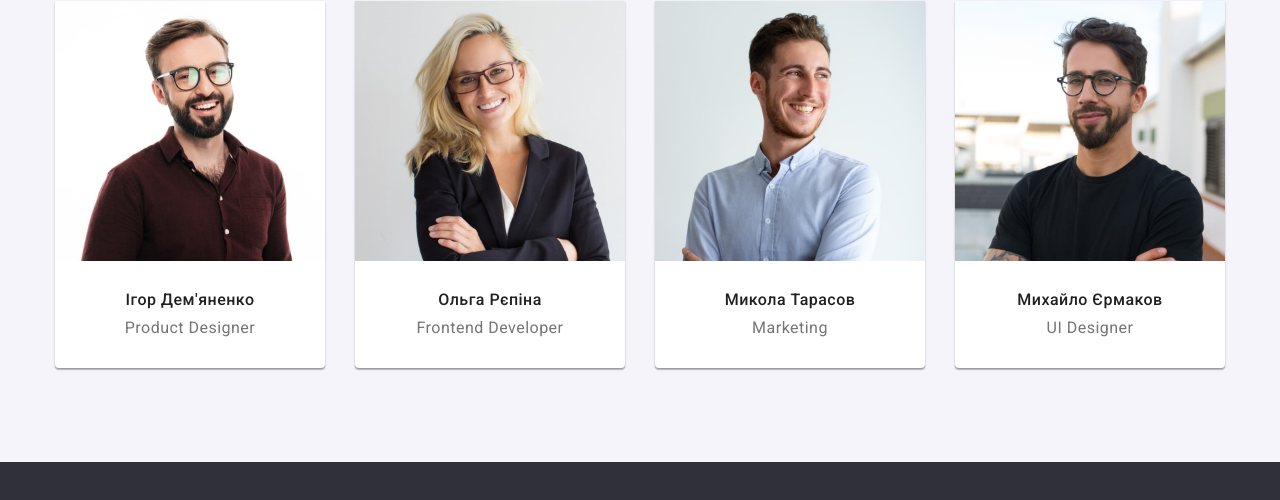
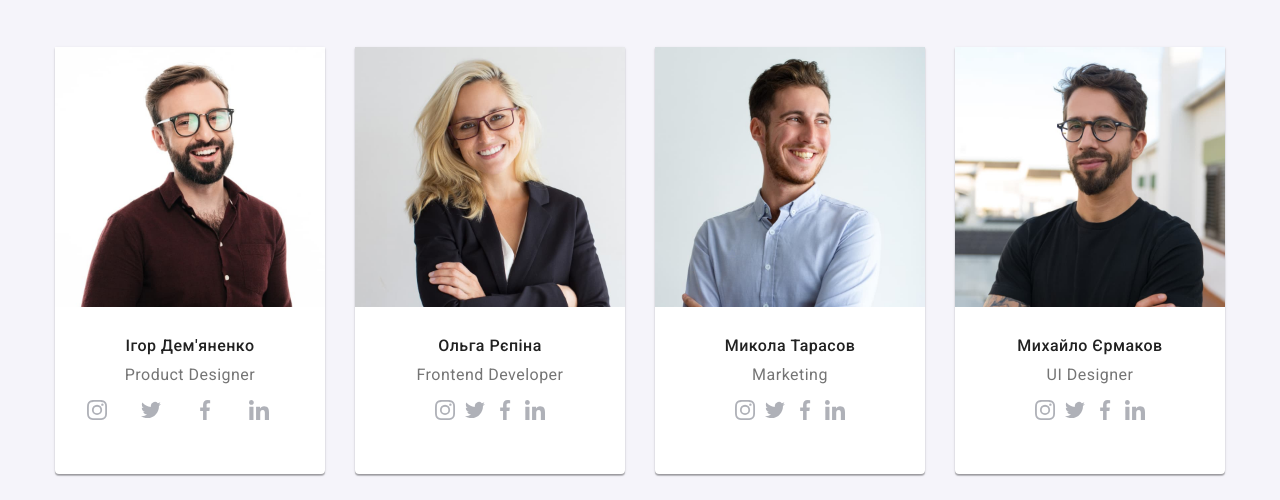
Before and after one commit to korobyeynikov/goit-markup-hw-04, a plain HTML site: page index.html in a window 1280 px wide. Shown: the part 1711-2211 px from the top of the page. Drawn offline with nearby package versions, Linux system fonts and the light colour scheme.

Commit message:
work on our team

```diff
--- a/css/styles.css
+++ b/css/styles.css
@@ -125,17 +125,18 @@ body {
 }
 .header-mail,
 .header-tel {
-  display: block;
+  display: flex;
   padding-top: 32px;
   padding-bottom: 32px;
+  align-items: center;
   color: var(--main-color);
 }
 
 .mail-icon-envelope {
   width: 16px;
-  height: 16px;
+  height: 12px;
   margin-right: 10px;
-  vertical-align: sub;
+
   fill: currentColor;
 }
 .tel-icon-smartphone {
@@ -273,6 +274,7 @@ body {
   flex-basis: calc((100% - 90px) / 4);
 }
 .section-icon {
+  box-sizing: content-box;
   width: 70px;
   height: 70px;
   padding: 25px 100px;
@@ -363,12 +365,27 @@ body {
   color: var(--brand-color);
 }
 .lead-card {
+  margin-bottom: 16px;
+
   font-size: 16px;
   line-height: 1.18;
   text-align: center;
   letter-spacing: 0.03em;
 
   color: var(--main-color);
+}
+.link-card {
+  display: flex;
+  justify-content: center;
+  gap: 10px;
+}
+.team-icon {
+  width: 44px;
+  height: 44px;
+}
+.icon-card {
+  width: 20px;
+  height: 20px;
 }
 /* футер */
 .basement {
--- a/index.html
+++ b/index.html
@@ -142,6 +142,36 @@
               <div class="wrapper-card">
                 <h3 class="subtitle-card">Ігор Дем'яненко</h3>
                 <p class="lead-card" lang="en">Product Designer</p>
+                <ul class="link-card list">
+                  <li class="team-icon">
+                    <a href="">
+                      <svg class="icon-card">
+                        <use href="./images/icon.svg#icon-instagram"></use>
+                      </svg>
+                    </a>
+                  </li>
+                  <li class="team-icon">
+                   <a href="">
+                      <svg class="icon-card">
+                        <use href="./images/icon.svg#icon-twitter"></use>
+                      </svg>
+                   </a>
+                  </li>
+                  <li class="team-icon">
+                    <a href="">
+                      <svg class="icon-card">
+                        <use href="./images/icon.svg#icon-facebook"></use>
+                      </svg>
+                    </a>
+                  </li>
+                  <li class="team-icon">
+                    <a href="">
+                      <svg class="icon-card">
+                        <use href="./images/icon.svg#icon-linkedin"></use>
+                      </svg>
+                    </a>
+                  </li>
+                </ul>
               </div>
             </li>
             <li class="team-card">
@@ -149,6 +179,36 @@
               <div class="wrapper-card">
                 <h3 class="subtitle-card">Ольга Рєпіна</h3>
                 <p class="lead-card" lang="en">Frontend Developer</p>
+                <ul class="link-card list">
+                  <li>
+                    <a href="">
+                      <svg class="icon-card">
+                        <use href="./images/icon.svg#icon-instagram"></use>
+                      </svg>
+                    </a>
+                  </li>
+                  <li>
+                   <a href="">
+                      <svg class="icon-card">
+                        <use href="./images/icon.svg#icon-twitter"></use>
+                      </svg>
+                   </a>
+                  </li>
+                  <li>
+                    <a href="">
+                      <svg class="icon-card">
+                        <use href="./images/icon.svg#icon-facebook"></use>
+                      </svg>
+                    </a>
+                  </li>
+                  <li>
+                    <a href="">
+                      <svg class="icon-card">
+                        <use href="./images/icon.svg#icon-linkedin"></use>
+                      </svg>
+                    </a>
+                  </li>
+                </ul>
               </div>
             </li>
             <li class="team-card">
@@ -156,6 +216,36 @@
               <div class="wrapper-card">
                 <h3 class="subtitle-card">Микола Тарасов</h3>
                 <p class="lead-card" lang="en">Marketing</p>
+                <ul class="link-card list">
+                  <li>
+                    <a href="">
+                      <svg class="icon-card">
+                        <use href="./images/icon.svg#icon-instagram"></use>
+                      </svg>
+                    </a>
+                  </li>
+                  <li>
+                   <a href="">
+                      <svg class="icon-card">
+                        <use href="./images/icon.svg#icon-twitter"></use>
+                      </svg>
+                   </a>
+                  </li>
+                  <li>
+                    <a href="">
+                      <svg class="icon-card">
+                        <use href="./images/icon.svg#icon-facebook"></use>
+                      </svg>
+                    </a>
+                  </li>
+                  <li>
+                    <a href="">
+                      <svg class="icon-card">
+                        <use href="./images/icon.svg#icon-linkedin"></use>
+                      </svg>
+                    </a>
+                  </li>
+                </ul>
               </div>
             </li>
             <li class="team-card">
@@ -163,6 +253,36 @@
               <div class="wrapper-card">
                 <h3 class="subtitle-card">Михайло Єрмаков</h3>
                 <p class="lead-card" lang="en">UI Designer</p>
+                <ul class="link-card list">
+                  <li>
+                    <a href="">
+                      <svg class="icon-card">
+                        <use href="./images/icon.svg#icon-instagram"></use>
+                      </svg>
+                    </a>
+                  </li>
+                  <li>
+                   <a href="">
+                      <svg class="icon-card">
+                        <use href="./images/icon.svg#icon-twitter"></use>
+                      </svg>
+                   </a>
+                  </li>
+                  <li>
+                    <a href="">
+                      <svg class="icon-card">
+                        <use href="./images/icon.svg#icon-facebook"></use>
+                      </svg>
+                    </a>
+                  </li>
+                  <li>
+                    <a href="">
+                      <svg class="icon-card">
+                        <use href="./images/icon.svg#icon-linkedin"></use>
+                      </svg>
+                    </a>
+                  </li>
+                </ul>
               </div>
             </li>
           </ul>
```
